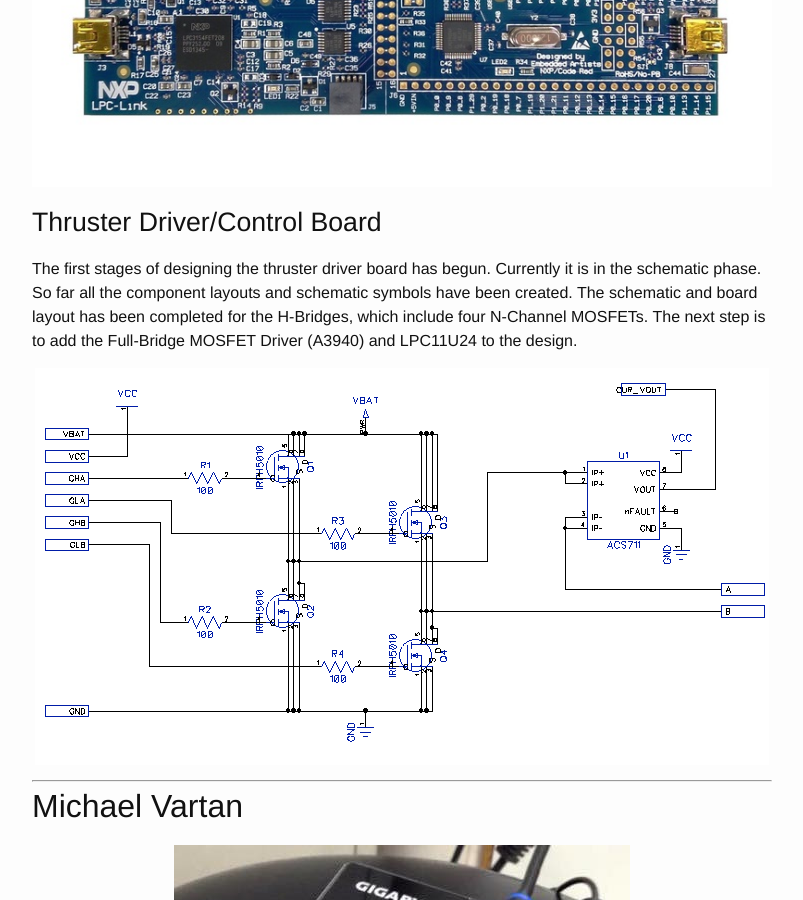
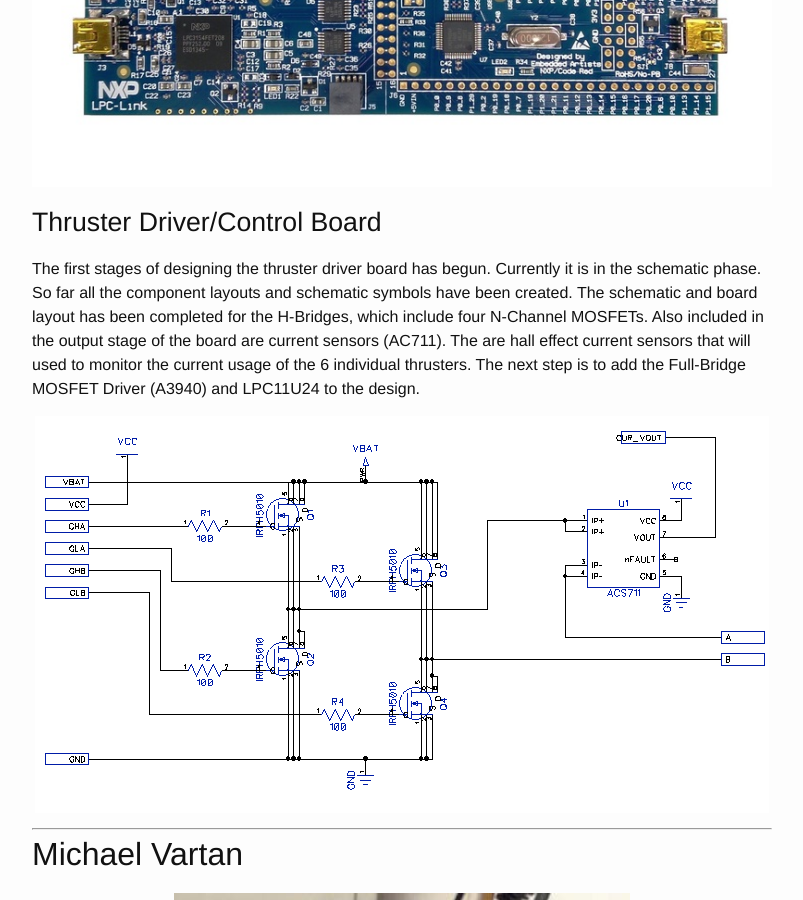
Before and after one commit to vartan/Xeebo, a Jekyll site: the page built from _posts/2015-02-06-weekly-report-week-3.md, in a window 1280 px wide and 900 px high, scrolled down 1180 px. Shown: the whole window, without its empty margins (238-1041 px from the left). Built offline with Jekyll 4.4.1, drawn with Linux system fonts in a browser that asks for light colours; comment, search, counter and statistics services are not loaded.

Commit message:
Modified Thruster Driver Section

```diff
--- a/_posts/2015-02-06-weekly-report-week-3.md
+++ b/_posts/2015-02-06-weekly-report-week-3.md
@@ -18,7 +18,7 @@
 
 ##Thruster Driver/Control Board
 
-The first stages of designing the thruster driver board has begun. Currently it is in the schematic phase. So far all the component layouts and schematic symbols have been created. The schematic and board layout has been completed for the H-Bridges, which include four N-Channel MOSFETs. The next step is to add the Full-Bridge MOSFET Driver (A3940) and LPC11U24 to the design.
+The first stages of designing the thruster driver board has begun. Currently it is in the schematic phase. So far all the component layouts and schematic symbols have been created. The schematic and board layout has been completed for the H-Bridges, which include four N-Channel MOSFETs. Also included in the output stage of the board are current sensors (AC711). The are hall effect current sensors that will used to monitor the current usage of the 6 individual thrusters. The next step is to add the Full-Bridge MOSFET Driver (A3940) and LPC11U24 to the design.
 
 ![H-Bridge](/images/zeebo_hbridge.jpg)
 
```
